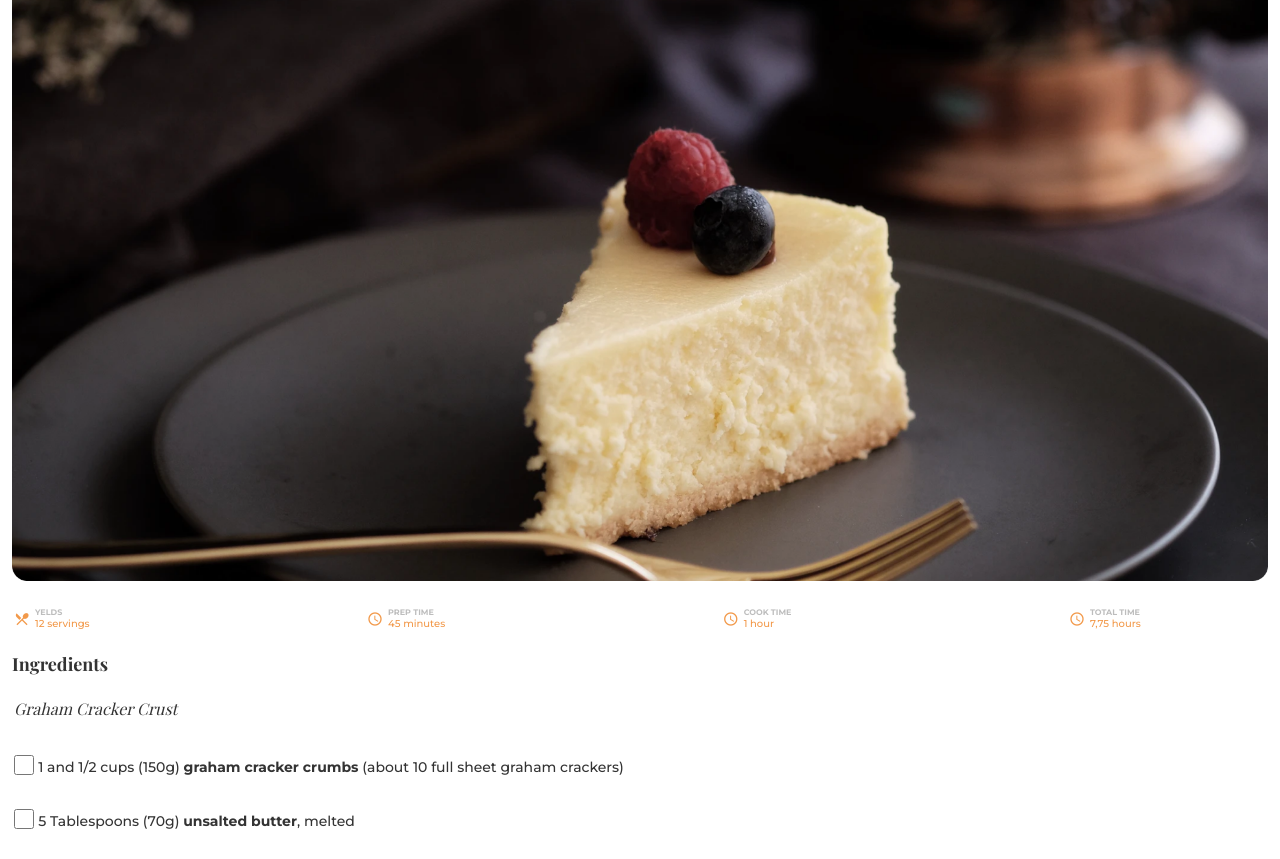
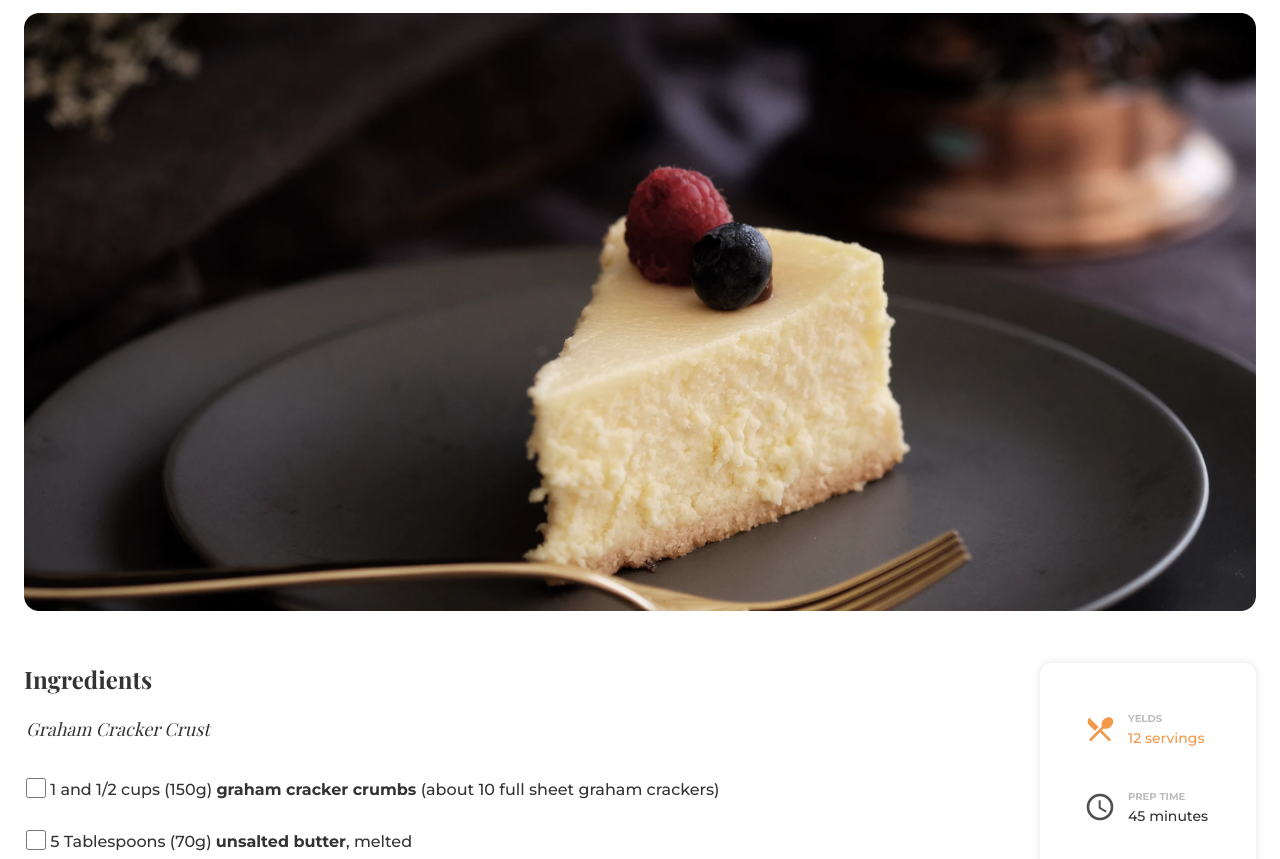
Before and after one commit to viictorcamposs/recipe-page-devchallengesio, a plain HTML site: page index.html in a window 1280 px wide. Shown: the part 208-1067 px from the top of the page. Drawn offline with nearby package versions, Linux system fonts and the light colour scheme.

Commit message:
finishing tablet responsivity

```diff
--- a/index.css
+++ b/index.css
@@ -30,6 +30,11 @@ body {
 @media (min-width: 300px) {
   body {
     padding: 2rem 0.75rem;
+  }
+}
+@media (min-width: 600px) {
+  body {
+    padding: 3.25rem 1.5rem 2rem;
   }
 }
 
@@ -66,6 +71,15 @@ body {
     min-height: 5.5rem;
   }
 }
+@media (min-width: 600px) {
+  header h1 {
+    font-size: 2.5rem;
+  }
+  header #subtitle p {
+    font-size: 0.875rem;
+    max-width: 30rem;
+  }
+}
 
 /* * MAIN STYLE  */
 @media (min-width: 300px) {
@@ -81,12 +95,14 @@ body {
   /* ! RECIPE-TIME-INFO */
   #recipe-time-info table {
     width: 100%;
+
+    margin: 1.5rem 0 1.875rem;
   }
   #recipe-time-info table tr {
-    margin: 1.25rem 0;
-  }
-  #recipe-time-info table tr {
-    display: flex;
+    display: grid;
+    grid-template-rows: 1fr 1fr;
+    row-gap: 1.25rem;
+
     align-items: center;
     justify-content: space-between;
 
@@ -95,6 +111,11 @@ body {
   #recipe-time-info table tr td {
     display: flex;
     align-items: center;
+
+    grid-row-start: 2;
+  }
+  #recipe-time-info table tr td:first-child {
+    grid-row-start: 1;
   }
   #recipe-time-info table .material-icons {
     color: var(--gray-2);
@@ -113,10 +134,10 @@ body {
     font-weight: 500;
     font-family: "Montserrat", sans-serif;
   }
-  #recipe-time-info table tr:first-child span {
+  #recipe-time-info table td:first-child span {
     color: var(--orange);
   }
-  #recipe-time-info table tr:first-child .material-icons {
+  #recipe-time-info table td:first-child .material-icons {
     color: var(--orange);
   }
   #recipe-time-info table tr td div {
@@ -182,6 +203,8 @@ body {
     display: grid;
     grid-template-columns: 2.25rem 1fr;
     column-gap: 1rem;
+
+    margin-bottom: 1.25rem;
   }
   .div-instructions span {
     width: 2.25rem;
@@ -207,7 +230,6 @@ body {
     line-height: 1.25rem;
 
     color: var(--gray-1);
-    margin-bottom: 1.25rem;
   }
 
   #source-text {
@@ -220,6 +242,74 @@ body {
     line-height: 1.125rem;
 
     margin-top: 1.625rem;
+  }
+}
+@media (min-width: 600px) {
+  article {
+    display: grid;
+    grid-template-columns: 1fr 13.5rem;
+    column-gap: 6.875rem;
+
+    margin-top: 3rem;
+  }
+  /* ! RECIPE-TIME-INFO */
+  #recipe-time-info {
+    grid-column-start: 2;
+  }
+  #recipe-content-info {
+    grid-row-start: 1;
+  }
+  #recipe-time-info table {
+    box-shadow: 0px 0px 10px 0px rgba(0, 0, 0, 0.1);
+    border-radius: 0.75rem;
+    width: 13.5rem;
+    height: 22.9375rem;
+
+    display: flex;
+    justify-content: center;
+    align-items: center;
+
+    margin: 0;
+  }
+  #recipe-time-info table tr {
+    display: flex;
+    flex-direction: column;
+    justify-content: center;
+
+    width: 100%;
+    row-gap: 2.6875rem;
+  }
+  #recipe-time-info table tr:last-child td {
+    width: 8rem;
+    text-align: center;
+  }
+  #recipe-time-info table .material-icons {
+    font-size: 2rem;
+    margin-right: 0.75rem;
+  }
+  #recipe-time-info table div {
+    align-items: flex-start;
+  }
+  #recipe-time-info table div strong {
+    font-size: 0.625rem;
+    margin-bottom: 0.25rem;
+  }
+  #recipe-time-info table div span {
+    font-size: 0.875rem;
+  }
+
+  /* ! RECIPE-CONTENT-INFO */
+  #recipe-content-info .title {
+    font-size: 1.5rem;
+  }
+  #recipe-content-info .ingredients-table th {
+    font-size: 1.125rem;
+  }
+  #recipe-content-info .ingredients-table td span {
+    font-size: 1rem;
+  }
+  .div-instructions {
+    margin-bottom: 2rem;
   }
 }
 
```
